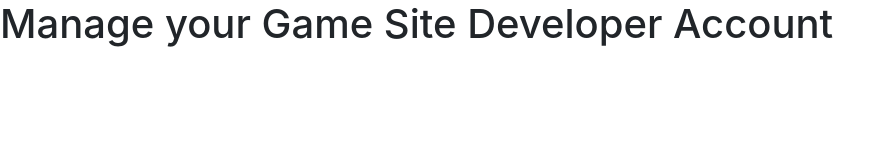
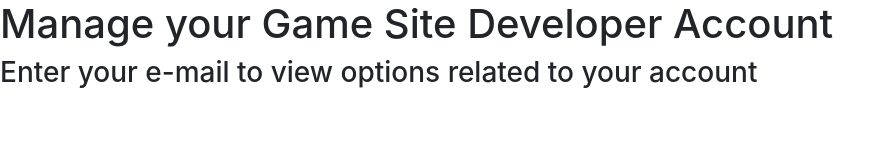
Before and after one commit to anealbening/FirebaseLogin, a plain HTML site: page public/login/index.html in a window 1280 px wide. Shown: the whole page, without its empty margins (0-894 px from the left). Drawn offline with nearby package versions, Linux system fonts and the light colour scheme; no server answers.

Commit message:
Update index.html

```diff
--- a/public/login/index.html
+++ b/public/login/index.html
@@ -7,6 +7,7 @@
 </head>
 <body>
     <h1>Manage your Game Site Developer Account</h1>
+    <h3>Enter your e-mail to view options related to your account
     <div class="container">
         <div class="row">
             <div class="col">
```
